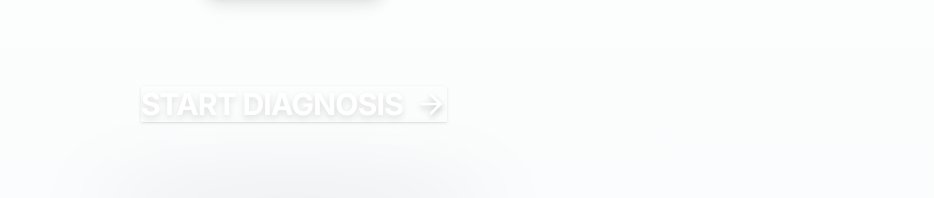
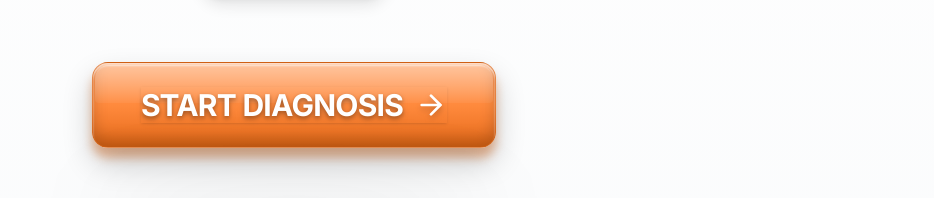
Before and after one commit to Daunan/cosmelab-web, a Next.js app: page /en in a window 1280 px wide. Shown: the part 378-576 px from the top of the page, without its empty margins (346-1280 px from the left). Built offline with nearby package versions, Linux system fonts and the light colour scheme.

Commit message:
fix: convert 3d button to inline tailwind utilities

```diff
--- a/app/globals.css
+++ b/app/globals.css
@@ -25,46 +25,3 @@ body {
     )
     rgb(var(--background-start-rgb));
 }
-
-/* Enhanced tactile 3D look with deeper shadows and sharper highlights */
-.btn-3d-orange {
-  background: linear-gradient(180deg, #ff9d5c 0%, #ff8a3d 45%, #e66a15 100%);
-  box-shadow:
-    0 15px 30px rgba(0, 0, 0, 0.2),            /* Main drop shadow */
-    0 10px 10px rgba(230, 106, 21, 0.4),      /* Colored glow */
-    inset 0 3px 2px rgba(255, 255, 255, 0.6),  /* Sharp top edge highlight */
-    inset 0 -8px 15px rgba(0, 0, 0, 0.2),     /* Deep bottom inner shadow */
-    inset 0 1px 1px rgba(255, 255, 255, 0.2);  /* Subtle inner rim */
-  transition: all 0.15s cubic-bezier(0.4, 0, 0.2, 1);
-  border: 1px solid rgba(0, 0, 0, 0.1);
-  text-shadow: 0 2px 4px rgba(0,0,0,0.3);
-}
-
-.btn-3d-orange:hover {
-  transform: translateY(-4px);
-  box-shadow:
-    0 20px 40px rgba(0, 0, 0, 0.25),
-    0 12px 15px rgba(230, 106, 21, 0.5),
-    inset 0 3px 2px rgba(255, 255, 255, 0.7),
-    inset 0 -8px 15px rgba(0, 0, 0, 0.15);
-}
-
-.btn-3d-orange:active {
-  transform: translateY(4px);
-  box-shadow:
-    0 4px 8px rgba(0, 0, 0, 0.2),
-    inset 0 6px 10px rgba(0, 0, 0, 0.3),       /* Deep press shadow */
-    inset 0 -2px 5px rgba(255, 255, 255, 0.2);
-}
-
-/* Refined glossy reflection */
-.btn-gloss {
-  position: absolute;
-  top: 2px;
-  left: 2px;
-  right: 2px;
-  height: 45%;
-  background: linear-gradient(to bottom, rgba(255,255,255,0.4) 0%, rgba(255,255,255,0.05) 100%);
-  pointer-events: none;
-  border-radius: 14px 14px 4px 4px;
-}
--- a/components/Quiz.tsx
+++ b/components/Quiz.tsx
@@ -189,14 +189,14 @@ export default function Quiz({ locale }: QuizProps) {
                             <div className="relative mt-8 w-full flex flex-col items-center pb-8 border-b-2 sm:border-b-0 border-transparent">
                                 <button
                                     onClick={() => setStep(QuizStepId.FOCUS)}
-                                    className="btn-3d-orange relative px-10 py-5 sm:px-12 sm:py-6 rounded-2xl flex items-center justify-center min-w-[280px] sm:min-w-[320px] select-none cursor-pointer group mx-auto"
+                                    className="relative px-10 py-5 sm:px-12 sm:py-6 rounded-2xl flex items-center justify-center min-w-[280px] sm:min-w-[320px] select-none cursor-pointer group mx-auto bg-gradient-to-b from-[#ff9d5c] via-[#ff8a3d] to-[#e66a15] shadow-[0_15px_30px_rgba(0,0,0,0.2),0_10px_10px_rgba(230,106,21,0.4),inset_0_3px_2px_rgba(255,255,255,0.6),inset_0_-8px_15px_rgba(0,0,0,0.2),inset_0_1px_1px_rgba(255,255,255,0.2)] hover:shadow-[0_20px_40px_rgba(0,0,0,0.25),0_12px_15px_rgba(230,106,21,0.5),inset_0_3px_2px_rgba(255,255,255,0.7),inset_0_-8px_15px_rgba(0,0,0,0.15)] active:shadow-[0_4px_8px_rgba(0,0,0,0.2),inset_0_6px_10px_rgba(0,0,0,0.3),inset_0_-2px_5px_rgba(255,255,255,0.2)] transition-all duration-150 border border-black/10 text-white hover:-translate-y-1 active:translate-y-1 [text-shadow:0_2px_4px_rgba(0,0,0,0.3)]"
                                 >
-                                    <div className="btn-gloss"></div>
+                                    <div className="absolute top-[2px] left-[2px] right-[2px] h-[45%] bg-gradient-to-b from-white/40 to-white/5 pointer-events-none rounded-[14px_14px_4px_4px]"></div>
                                     <span className="text-white text-xl sm:text-2xl md:text-3xl font-bold tracking-tight shadow-sm flex items-center drop-shadow-md relative z-10 w-full justify-center text-center">
                                         <span className="mr-3">{t.start}</span>
                                         <ArrowRight className="w-6 h-6 sm:w-8 sm:h-8 group-hover:translate-x-2 transition-transform drop-shadow-md" />
                                     </span>
-                                    <div className="absolute inset-0 rounded-2xl opacity-0 group-hover:opacity-20 transition-opacity bg-white z-0"></div>
+                                    <div className="absolute inset-0 rounded-2xl opacity-0 group-hover:opacity-20 transition-opacity bg-white/20 z-0"></div>
                                 </button>
                                 {/* Subtle floor shadow */}
                                 <div className="mt-8 sm:mt-12 w-4/5 sm:w-3/5 mx-auto h-4 sm:h-6 bg-black/15 rounded-[100%] blur-xl sm:blur-2xl"></div>
```
